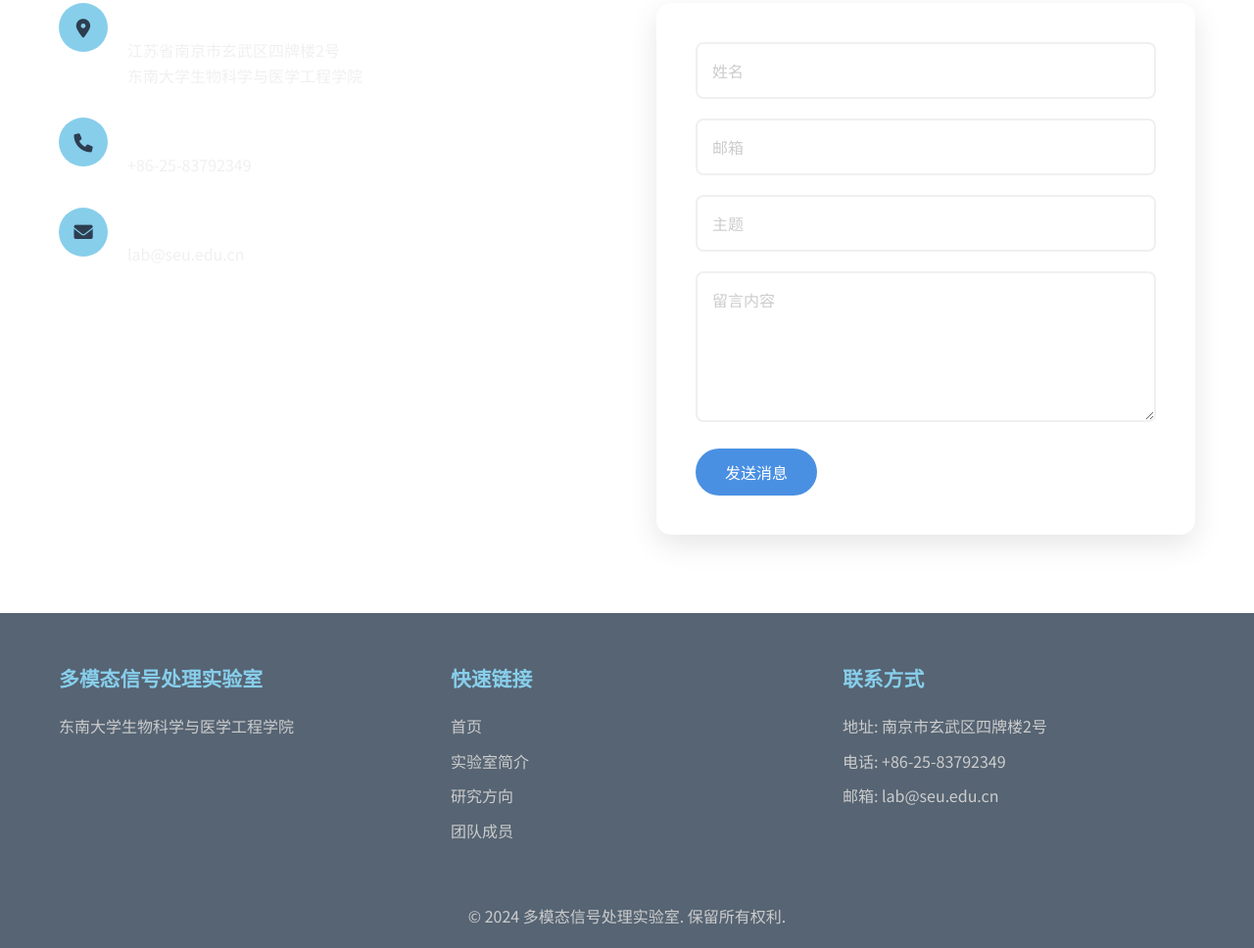
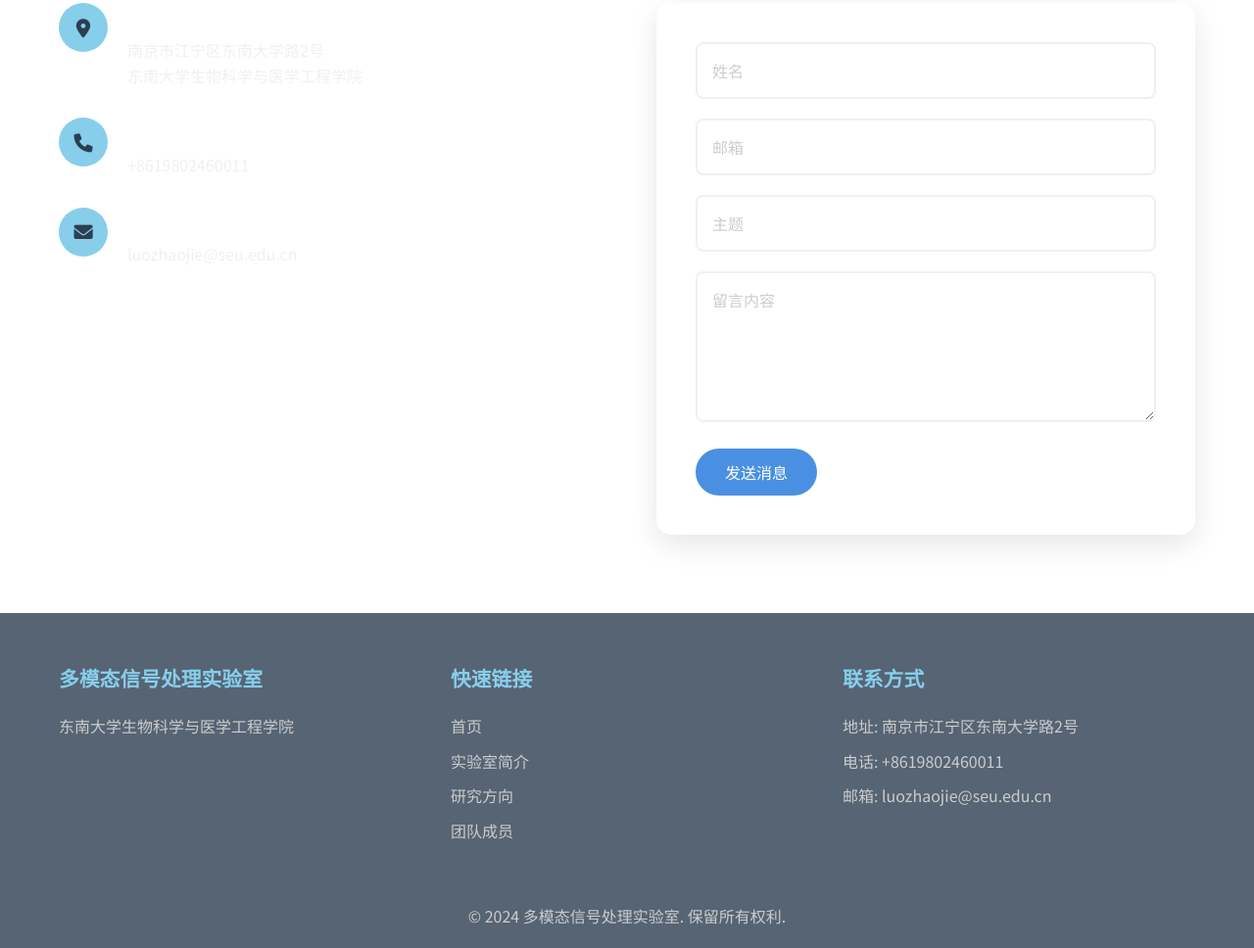
Before and after one commit to zja2004/hai-lab, a plain HTML site: page index.html in a window 1280 px wide. Shown: the part 6216-7184 px from the top of the page at 98% size. Drawn offline with Linux system fonts and the light colour scheme.

Commit message:
Update index.html

```diff
--- a/index.html
+++ b/index.html
@@ -300,7 +300,7 @@
                         </div>
                         <div class="contact-details">
                             <h4>地址</h4>
-                            <p>江苏省南京市玄武区四牌楼2号<br>东南大学生物科学与医学工程学院</p>
+                            <p>南京市江宁区东南大学路2号<br>东南大学生物科学与医学工程学院</p>
                         </div>
                     </div>
                     <div class="contact-item">
@@ -309,7 +309,7 @@
                         </div>
                         <div class="contact-details">
                             <h4>电话</h4>
-                            <p>+86-25-83792349</p>
+                            <p>+8619802460011</p>
                         </div>
                     </div>
                     <div class="contact-item">
@@ -318,7 +318,7 @@
                         </div>
                         <div class="contact-details">
                             <h4>邮箱</h4>
-                            <p>lab@seu.edu.cn</p>
+                            <p>luozhaojie@seu.edu.cn</p>
                         </div>
                     </div>
                 </div>
@@ -362,9 +362,9 @@
                 </div>
                 <div class="footer-section">
                     <h4>联系方式</h4>
-                    <p>地址: 南京市玄武区四牌楼2号</p>
-                    <p>电话: +86-25-83792349</p>
-                    <p>邮箱: lab@seu.edu.cn</p>
+                    <p>地址: 南京市江宁区东南大学路2号</p>
+                    <p>电话: +8619802460011</p>
+                    <p>邮箱: luozhaojie@seu.edu.cn</p>
                 </div>
             </div>
             <div class="footer-bottom">
```
